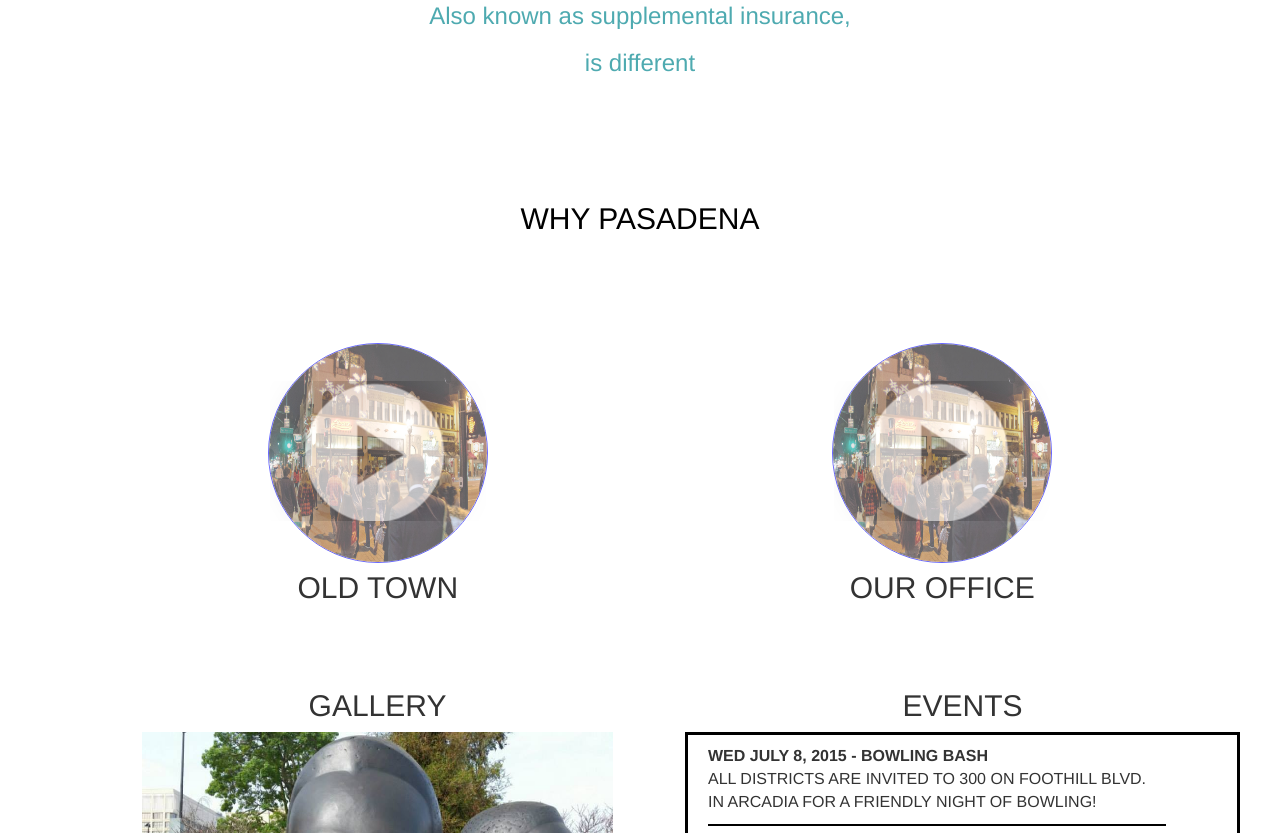
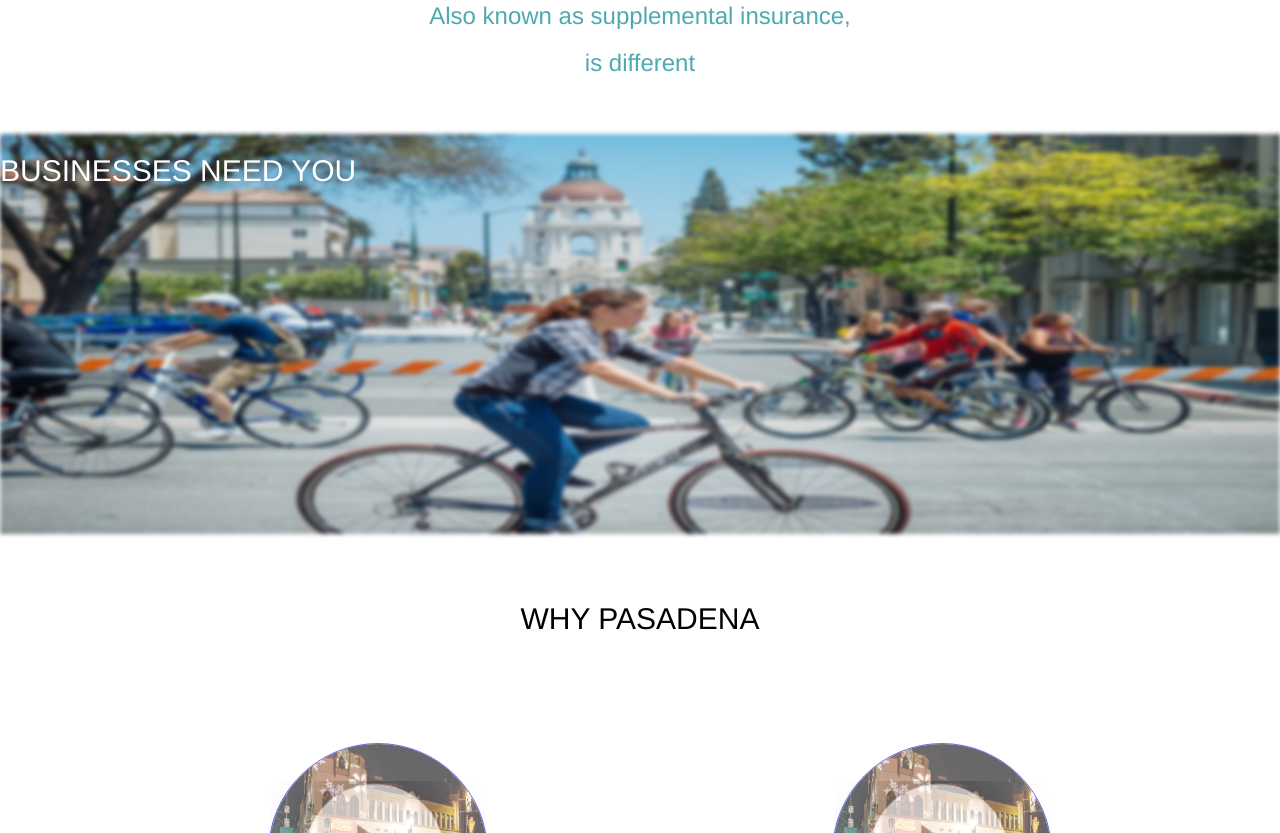
Before and after one commit to pradyumna2905/Everwell-Website, a plain HTML site: page index.html in a window 1280 px wide. Shown: the part 1376-2209 px from the top of the page. Drawn offline with nearby package versions, Linux system fonts and the light colour scheme; some packages are replaced by stand-ins of ours; a script that the page names is missing.

Commit message:
add business section and image

```diff
--- a/index.html
+++ b/index.html
@@ -152,6 +152,11 @@
     <h3 id="is-different">is different</h3>
   </div>
 
+
+	<div class="business-image">
+		<img src="./images/Cyclavia 2.jpg" />
+		<div class="business-text"><h2>BUSINESSES NEED YOU</h2></div>
+	</div>
 
 <!-- WHY PASADENA SECTION -->
 
--- a/styles.css
+++ b/styles.css
@@ -558,6 +558,27 @@ header {
   color: #ffffff;
   padding-left:44%;
   word-spacing: 9px;
+}
+
+.business-image {
+  height: 400px;
+  position: relative;
+}
+
+.business-text > h2 {
+  position: absolute;
+    color: #fff;
+}
+
+.business-image > img {
+  position: absolute;
+  height: 400px;
+  width: 100%;
+  -webkit-filter: blur(2px);
+  -moz-filter: blur(2px);
+  -o-filter: blur(2px);
+  -ms-filter: blur(2px);
+  filter: blur(2px);
 }
 
 .img-responsive {
```
